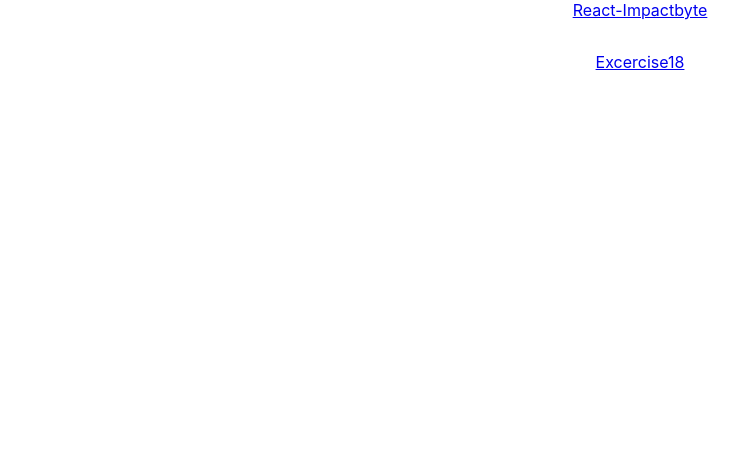
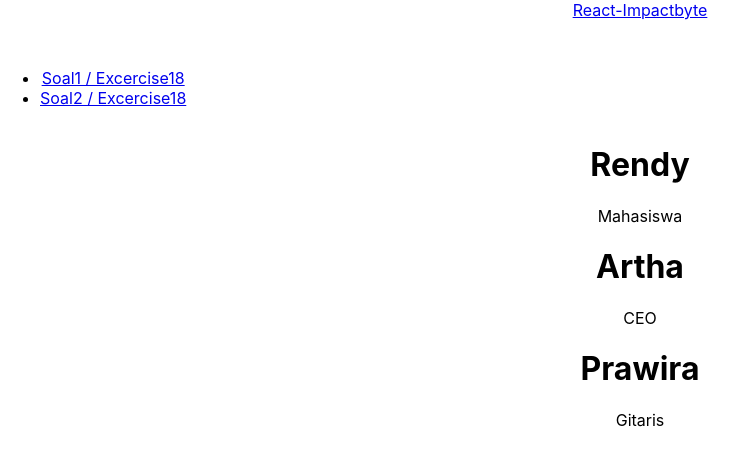
Before and after one commit to RendyArthaP/impactbyte-react-basic, a React (Create React App) app: page /Soal2 in a window 1280 px wide. Shown: the top 466 px of the page, without its empty margins (0-747 px from the left). Built offline with nearby package versions, Linux system fonts and the light colour scheme.

Commit message:
soal2 done

```diff
--- a/src/App.css
+++ b/src/App.css
@@ -4,7 +4,7 @@
 
 .list {
   display: flex;
-  flex-direction: column;
+  flex-direction: row;
   padding-top: 2rem;
 }
 
--- a/src/App.js
+++ b/src/App.js
@@ -1,6 +1,7 @@
 import './App.css';
 import {BrowserRouter as Router,Route, Link} from "react-router-dom";
-import Excercise18 from './pertemuan-15/excercise18/Excercise18'
+import Soal1 from './pertemuan-15/excercise18/soal1/Soal1'
+import Soal2 from './pertemuan-15/excercise18/soal2/Soal2';
 
 function App() {
   return (
@@ -11,12 +12,22 @@ function App() {
         </Link>
 
         <div className="list">
-          <Link to="/excercise18">
-            Excercise18
-          </Link>
+          <ul>
+            <li>
+              <Link to="/Soal1">
+              Soal1 / Excercise18
+              </Link>
+            </li>
+            <li>
+              <Link to="/Soal2">
+                Soal2 / Excercise18
+              </Link>
+            </li>
+          </ul>
         </div>
 
-        <Route path="/excercise18" component={Excercise18}/>
+        <Route path="/Soal1" component={Soal1}/>
+        <Route path="/Soal2" component={Soal2}/>
       </div>
     </Router>
   );
--- a/src/pertemuan-15/excercise18/Excercise18.js
+++ b/src/pertemuan-15/excercise18/soal1/Soal1.js
@@ -1,6 +1,6 @@
 import React, { useState } from 'react'
 
-const Excercise18 = () => {
+const Soal1 = () => {
   const [counter, setCounter] = useState(0)
 
   const increase = () => {
@@ -26,4 +26,4 @@ const Excercise18 = () => {
   )
 }
 
-export default Excercise18
+export default Soal1
--- /dev/null
+++ b/src/pertemuan-15/excercise18/soal2/Soal2.js
@@ -0,0 +1,18 @@
+import React from 'react'
+import {datas} from '../soal2/data'
+
+const Soal2 = () => {
+  return (
+    <div>
+      {console.log(datas)}
+      {datas.map((data) => (
+        <div key={data.id}>
+          <h1>{data.nama}</h1>
+          <span>{data.pekerjaan}</span>
+        </div>
+      ))}
+    </div>
+  )
+}
+
+export default Soal2
--- /dev/null
+++ b/src/pertemuan-15/excercise18/soal2/data.js
@@ -0,0 +1,17 @@
+export const datas = [
+  {
+    id:0,
+    nama: "Rendy",
+    pekerjaan: "Mahasiswa"
+  },
+  {
+    id:1,
+    nama: "Artha",
+    pekerjaan: "CEO"
+  },
+  {
+    id:2,
+    nama: "Prawira",
+    pekerjaan: "Gitaris"
+  },
+]
```
